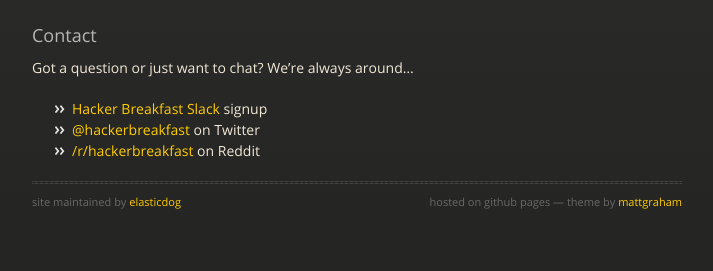
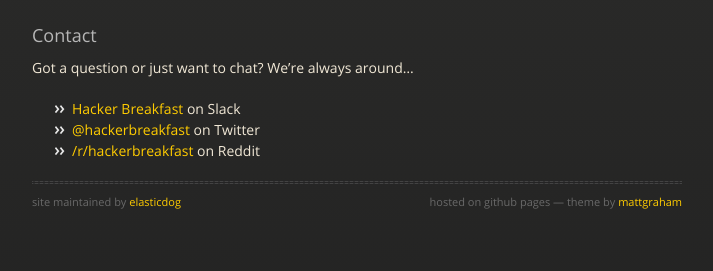
Before and after one commit to elasticdog/hackerbreakfast, a Jekyll site: the page built from index.md, in a window 1280 px wide. Shown: the part 986-1257 px from the top of the page, without its empty margins (283-996 px from the left). Built offline with Jekyll 4.4.1, drawn with Linux system fonts in a browser that asks for light colours; nearby versions of some CDN libraries.

Commit message:
Bypass Heroku self-invite app for Slack link
I believe the self-invite workflow is no longer necessary, and Heroku changed things months ago so the app was no longer running anyway. Instead, we’ll just link directly to the Slack Workspace.

```diff
--- a/index.md
+++ b/index.md
@@ -33,6 +33,6 @@ Hacker Breakfast takes place at [Revel 77 Coffee](https://www.revel77coffee.com/
 
 Got a question or just want to chat? We're always around...
 
-* [Hacker Breakfast Slack](https://hackerbreakfast-invite.herokuapp.com/) signup
+* [Hacker Breakfast](https://hackerbreakfast.slack.com/) on Slack
 * [@hackerbreakfast](https://twitter.com/hackerbreakfast) on Twitter
 * [/r/hackerbreakfast](https://www.reddit.com/r/hackerbreakfast) on Reddit
```
